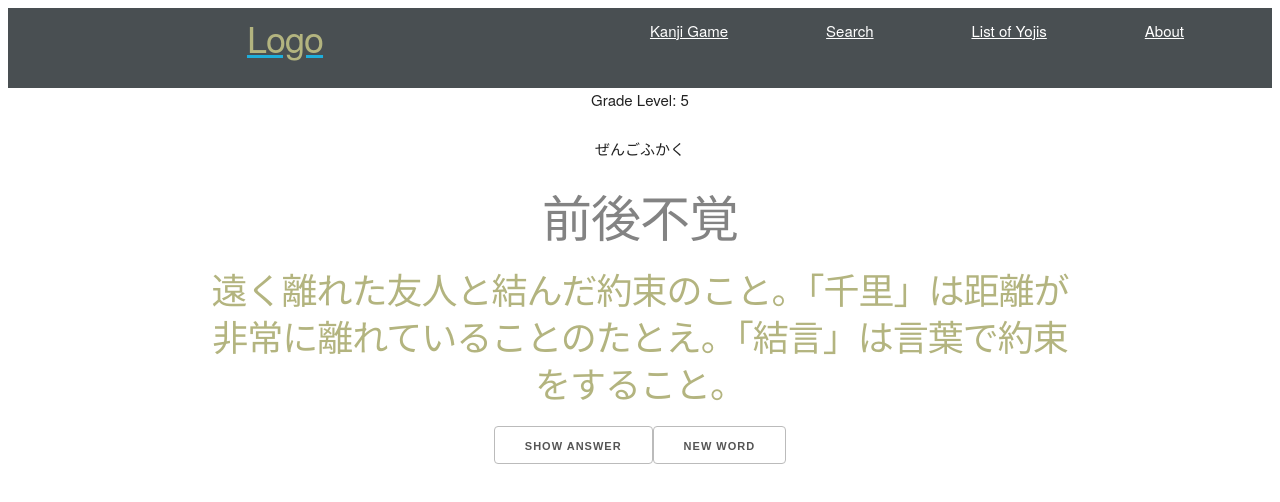
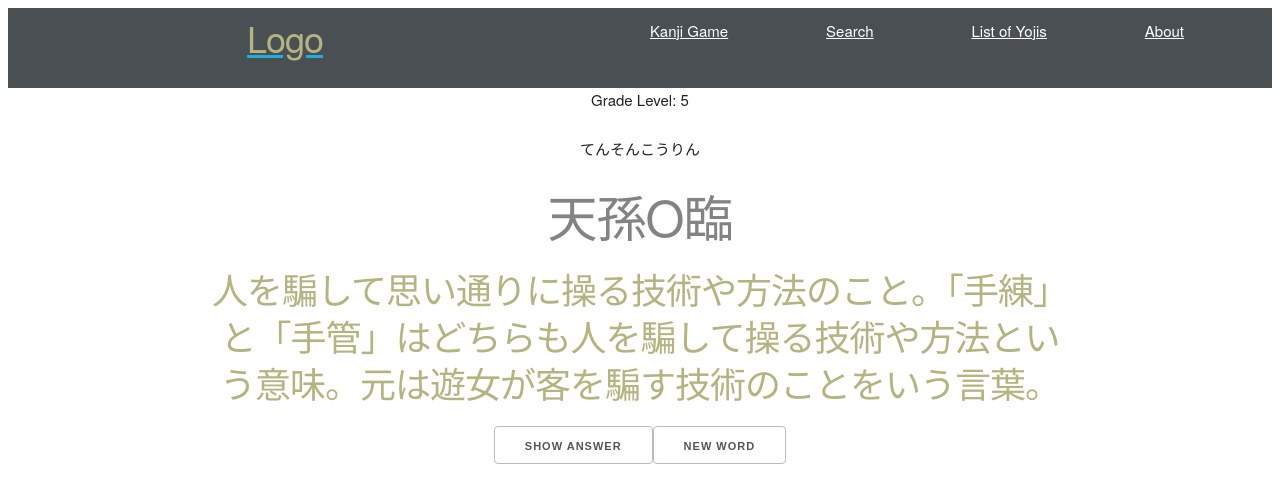
Before and after one commit to jcc98/yoji-app, a React (Create React App) app: page /kanjigame in a window 1280 px wide. Both pictures are taken after a click on the button "START". Shown: the top 502 px of the page. Built offline with nearby package versions, Linux system fonts and the light colour scheme.

Commit message:
Rendering filtered letter on show answer click

```diff
--- a/src/GenerateWord.js
+++ b/src/GenerateWord.js
@@ -1,13 +1,6 @@
 import React, { useEffect, useState } from "react";
 
 const GenWord = (props) => {
-
-  // let randomNumberArray = Math.floor(Math.random() * Object.keys(props.gradeLevel).length)
-  // let hideRandomSingleLetter = Math.floor(Math.random() * 3)
-  // let hideTwoRandomLetters = Math.floor(Math.random() * 2 + 1)
-  // let generatedYoji = props.gradeLevel[randomNumberArray].word
-  // let modifiedYoji = generatedYoji.replace(generatedYoji[hideRandomSingleLetter], "O")
-  // let modifiedDefinition = props.gradeLevel[randomNumberArray].def.replace(generatedYoji[hideRandomSingleLetter], "O")
 
     // fetch(`https://kanjiapi.dev/v1/kanji/${generatedYoji[hideRandomSingleLetter]}`)
     // .then(r => r.json())
@@ -19,32 +12,29 @@ const GenWord = (props) => {
     // });
     // })
 
-    // const [showAnswer, setShowAnswer] = useState(props.modifiedYoji)
+    let word = props.gradeLevel[props.randomNumberArray].word
+
+    const [toggle, setToggle] = useState(true)
+
+    const toggleHidden = () => {
+      setToggle(!toggle)
+    }
+
+    const onNewWordClick = () => {
+      props.onChange()
+      setToggle(true)
+    }
 
     return(
       <div>
-            <p>Grade Level: {props.gradeLevel[props.randomNumberArray].grade}</p>
-            <p>{props.gradeLevel[props.randomNumberArray].yomi}</p>
-            {/* <h1>{showAnswer} </h1> */}
-            <h1>{props.gradeLevel[props.randomNumberArray].word}</h1>
-            <h3>{props.gradeLevel[props.randomNumberArray].def}</h3>
-      <button onClick={() => {
-        // setNext(modifiedYoji = generatedYoji)
-        // modifiedDefinition = props.gradeLevel[randomNumberArray].def.replace(generatedYoji[hideRandomSingleLetter], "O")
-        // setShowAnswer(props.generatedYoji)
-      }}>
-       Show Answer
-      </button>
+        <p>Grade Level: {props.gradeLevel[props.randomNumberArray].grade}</p>
+        <p>{props.gradeLevel[props.randomNumberArray].yomi}</p>
+        <h1>{toggle ? props.filteredWord : word}</h1>
+        <h3>{props.gradeLevel[props.randomNumberArray].def}</h3>
 
-      <button onClick={props.onChange}>
-          {/* // setNext(randomNumberArray = Math.floor(Math.random() * Object.keys(props.gradeLevel).length))
-          // setNext(          hideRandomSingleLetter = Math.floor(Math.random() * 3))
-          // setNext(modifiedYoji = props.gradeLevel[hideRandomSingleLetter].word.replace(props.gradeLevel[hideRandomSingleLetter].word[hideRandomSingleLetter], "O"))
-          // setNext(modifiedDefinition = props.gradeLevel[hideRandomSingleLetter].def.replace(props.gradeLevel[hideRandomSingleLetter].word[hideRandomSingleLetter], "O")) */}
-
-      New Word</button>
-
-    </div>
+        <button onClick={toggleHidden}>Show Answer</button>
+        <button onClick={onNewWordClick}>New Word</button>
+      </div>
 
 );
 }
--- a/src/Renderer.js
+++ b/src/Renderer.js
@@ -12,35 +12,25 @@ import "./renderer.css";
 
 const Renderer = () => {
 
-
     const [startState, setStartState] = useState(false)
     const [level, setLevel] = useState("yoji5")
     const [difficulty, setDifficulty] = useState("oneChar")
     const [switchImportGrades, setSwitchImportGrades] = useState(yoji5)
-
-    const [randomNumberArray, setRandomNumberArray] = useState(Math.floor(Math.random() * Object.keys(switchImportGrades).length))
-    const [hideRandomSingleLetter, setRandomSingleLetter] = useState(Math.floor(Math.random() * 3))
-    const [generatedYoji, setGeneratedYoji] = useState(switchImportGrades[randomNumberArray].word)
-    const [modifiedYoji, setModifiedYoji] = useState(generatedYoji.replace(generatedYoji[hideRandomSingleLetter], "O"))
-    const [modifiedDefinition, setModifiedDefinition] = useState(switchImportGrades[randomNumberArray].def.replace(generatedYoji[hideRandomSingleLetter], "O"))
+    const genRandWord = Math.floor(Math.random() * Object.keys(switchImportGrades).length)
+    const [randomNumberArray, setRandomNumberArray] = useState(genRandWord)
     const [modifyState, setModifyState] = useState(false)
+    const filteredWord = switchImportGrades[randomNumberArray].word.replace(switchImportGrades[randomNumberArray].word[Math.floor(Math.random() * 4)], "O")
 
     useEffect(() => {
-        setRandomNumberArray(Math.floor(Math.random() * Object.keys(switchImportGrades).length))
-        setRandomSingleLetter(Math.floor(Math.random() * 3))
-        setGeneratedYoji(switchImportGrades[randomNumberArray].word)
-        setModifiedYoji(modifiedYoji => generatedYoji.replace(generatedYoji[hideRandomSingleLetter], "O"))
-        setModifiedDefinition(switchImportGrades[randomNumberArray].def.replace(generatedYoji[hideRandomSingleLetter], "O"))
-
+        setRandomNumberArray(genRandWord)
+        console.log(randomNumberArray)
+        console.log(switchImportGrades.length)
     },[modifyState])
 
     const changeVal = () => {
         setModifyState(!modifyState)
-
-
+        console.log(modifyState)
     }
-
-    // let hideTwoRandomLetters = Math.floor(Math.random() * 2 + 1)
 
     useEffect(() => {
         switch (level) {
@@ -73,6 +63,8 @@ const Renderer = () => {
 
             case "all":
                 setSwitchImportGrades(yojiAll)
+
+            genRandWord = Math.floor(Math.random() * Object.keys(switchImportGrades).length)
 
         }
 
@@ -117,7 +109,7 @@ const Renderer = () => {
             <br></br>
             <button onClick={modifyStartState}>Start</button>
         </div>
-        { startState && <GenWord hiddenLetter={difficulty} gradeLevel={switchImportGrades} randomNumberArray={randomNumberArray} modifiedYoji={modifiedYoji} modifiedDefinition={modifiedDefinition} generatedYoji={generatedYoji} onChange={changeVal}/>}
+        { startState && <GenWord hiddenLetter={difficulty} gradeLevel={switchImportGrades} randomNumberArray={randomNumberArray} onChange={changeVal} filteredWord={filteredWord}/>}
 
     </>
     )
```
